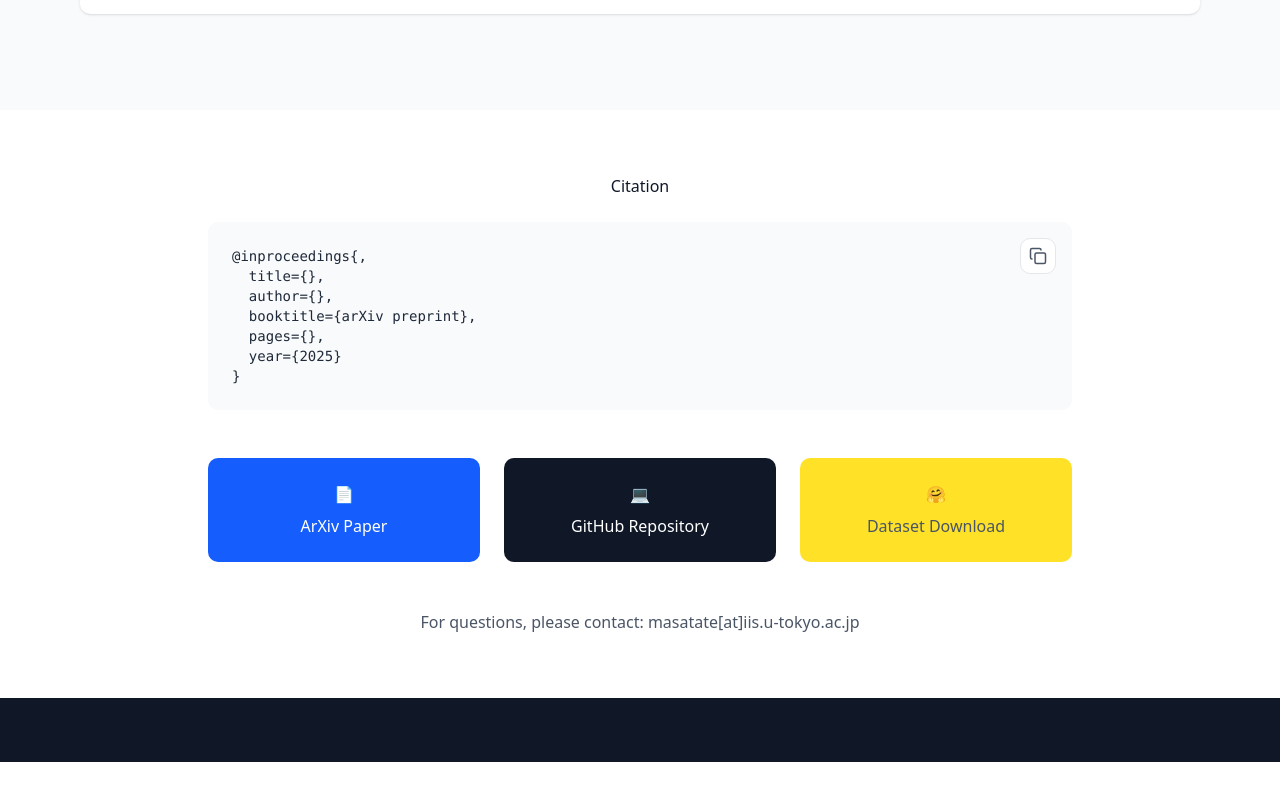
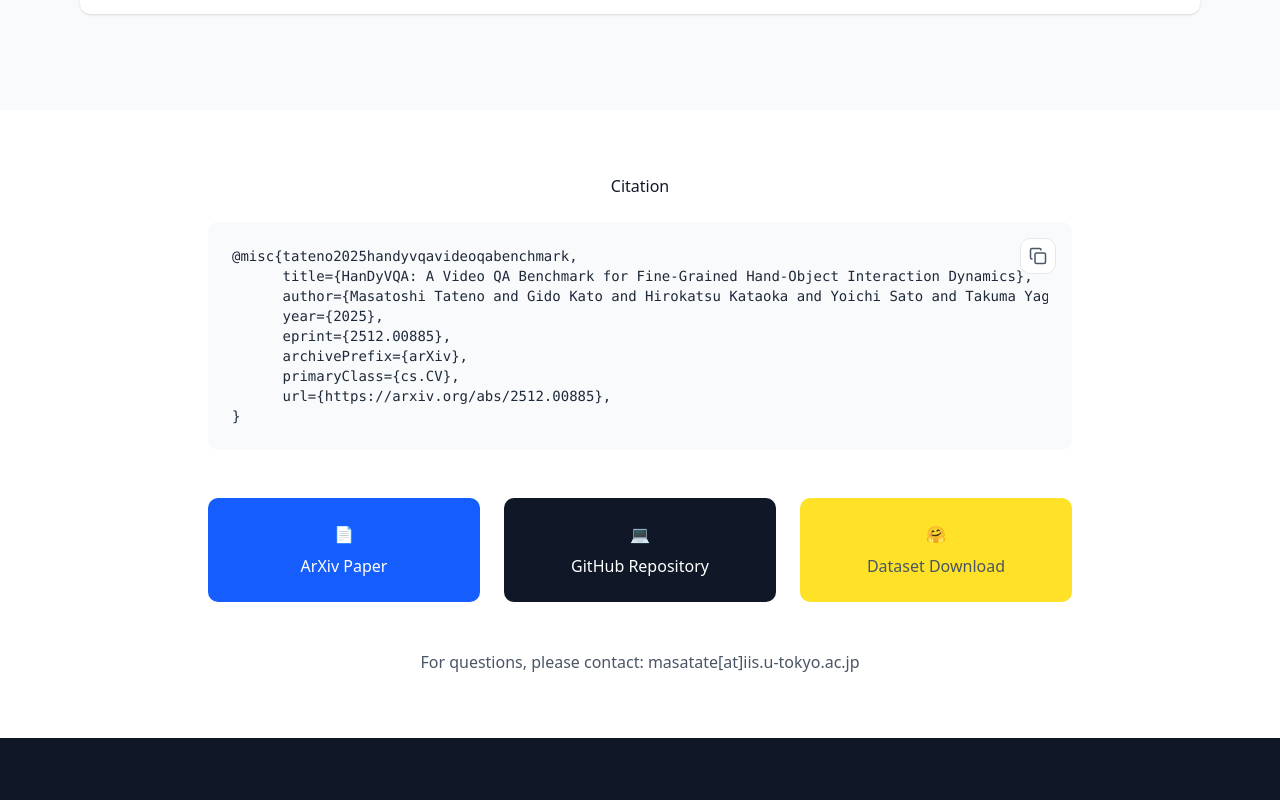
Before and after one commit to MasaTate/HanDyVQA-project-page, a React (Vite) app: page / in a window 1280 px wide. Shown: the part 5715-6515 px from the top of the page. Before the commit the page ends 6477 px from the top, so only its background shows below. Built offline with nearby package versions, Linux system fonts and the light colour scheme.

Commit message:
add citation

```diff
--- a/src/components/Citation.tsx
+++ b/src/components/Citation.tsx
@@ -4,12 +4,14 @@ import { useState } from 'react';
 export function Citation() {
   const [copied, setCopied] = useState(false);
 
-  const bibtex = `@inproceedings{,
-  title={},
-  author={},
-  booktitle={arXiv preprint},
-  pages={},
-  year={2025}
+  const bibtex = `@misc{tateno2025handyvqavideoqabenchmark,
+      title={HanDyVQA: A Video QA Benchmark for Fine-Grained Hand-Object Interaction Dynamics},
+      author={Masatoshi Tateno and Gido Kato and Hirokatsu Kataoka and Yoichi Sato and Takuma Yagi},
+      year={2025},
+      eprint={2512.00885},
+      archivePrefix={arXiv},
+      primaryClass={cs.CV},
+      url={https://arxiv.org/abs/2512.00885},
 }`;
 
   const handleCopy = () => {
@@ -40,7 +42,7 @@ export function Citation() {
         </div>
 
         <div className="mt-12 grid md:grid-cols-3 gap-6">
-          <a href="#" target="_blank" rel="noopener noreferrer" className="bg-blue-600 text-white p-6 rounded-lg hover:bg-blue-700 transition-colors text-center">
+          <a href="https://arxiv.org/abs/2512.00885" target="_blank" rel="noopener noreferrer" className="bg-blue-600 text-white p-6 rounded-lg hover:bg-blue-700 transition-colors text-center">
             <div className="mb-2">📄</div>
             <div>ArXiv Paper</div>
           </a>
--- a/src/components/Header.tsx
+++ b/src/components/Header.tsx
@@ -44,7 +44,7 @@ export function Header() {
               Citation
             </button>
             <div className="flex items-center gap-3 ml-4 border-l border-gray-200 pl-4">
-              <a href="#" target="_blank" rel="noopener noreferrer"  className="text-gray-600 hover:text-gray-900 transition-colors" title="Paper">
+              <a href="https://arxiv.org/abs/2512.00885" target="_blank" rel="noopener noreferrer"  className="text-gray-600 hover:text-gray-900 transition-colors" title="Paper">
                 <FileText size={20} />
               </a>
               <a href="#" target="_blank" rel="noopener noreferrer"  className="text-gray-600 hover:text-gray-900 transition-colors" title="Code">
--- a/src/components/Hero.tsx
+++ b/src/components/Hero.tsx
@@ -32,7 +32,7 @@ export function Hero() {
             </div>
           </div>
           <div className="flex flex-wrap justify-center gap-4">
-            <a href="#" className="inline-flex items-center gap-2 bg-blue-600 text-white px-6 py-3 rounded-lg hover:bg-blue-700 transition-colors">
+            <a href="https://arxiv.org/abs/2512.00885" className="inline-flex items-center gap-2 bg-blue-600 text-white px-6 py-3 rounded-lg hover:bg-blue-700 transition-colors">
               Read Paper
               <ArrowRight size={18} />
             </a>
```
Also changed, not shown: 3 other files (tests, documents, lock files or other folders).
